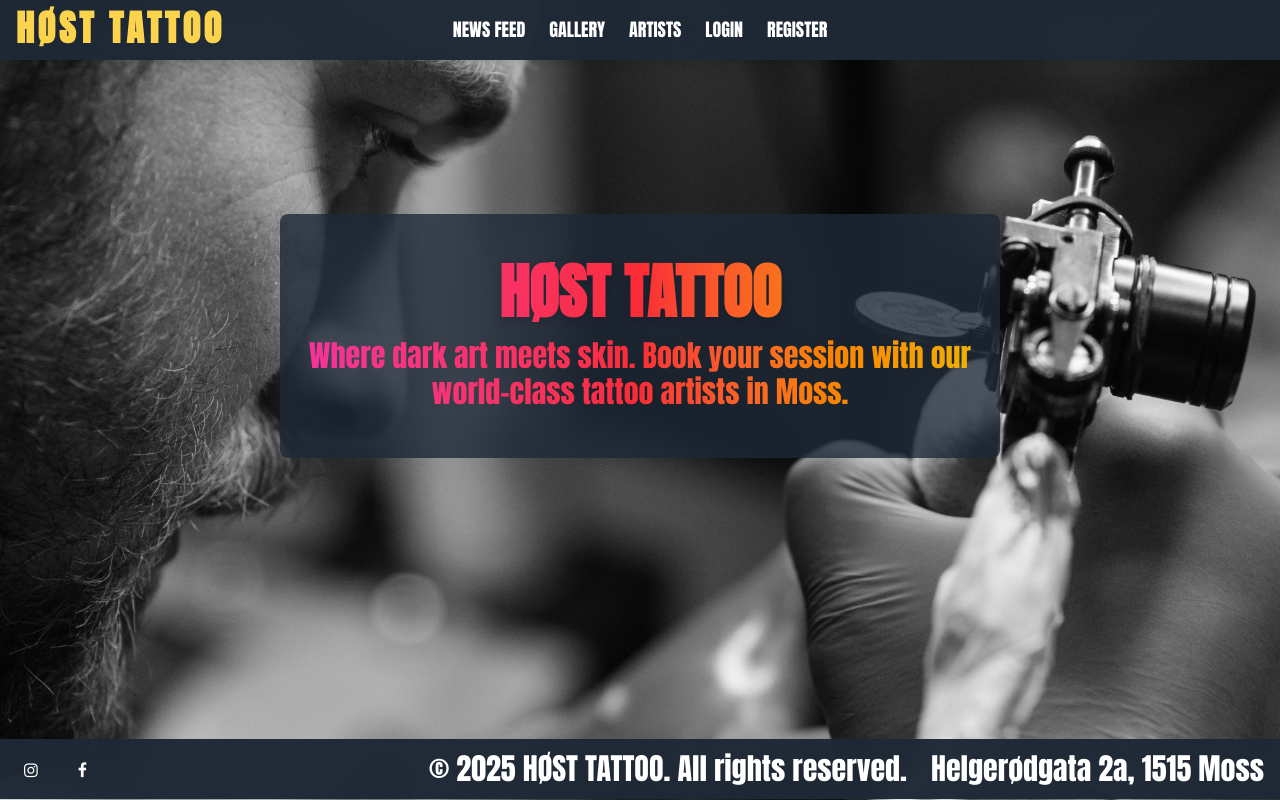
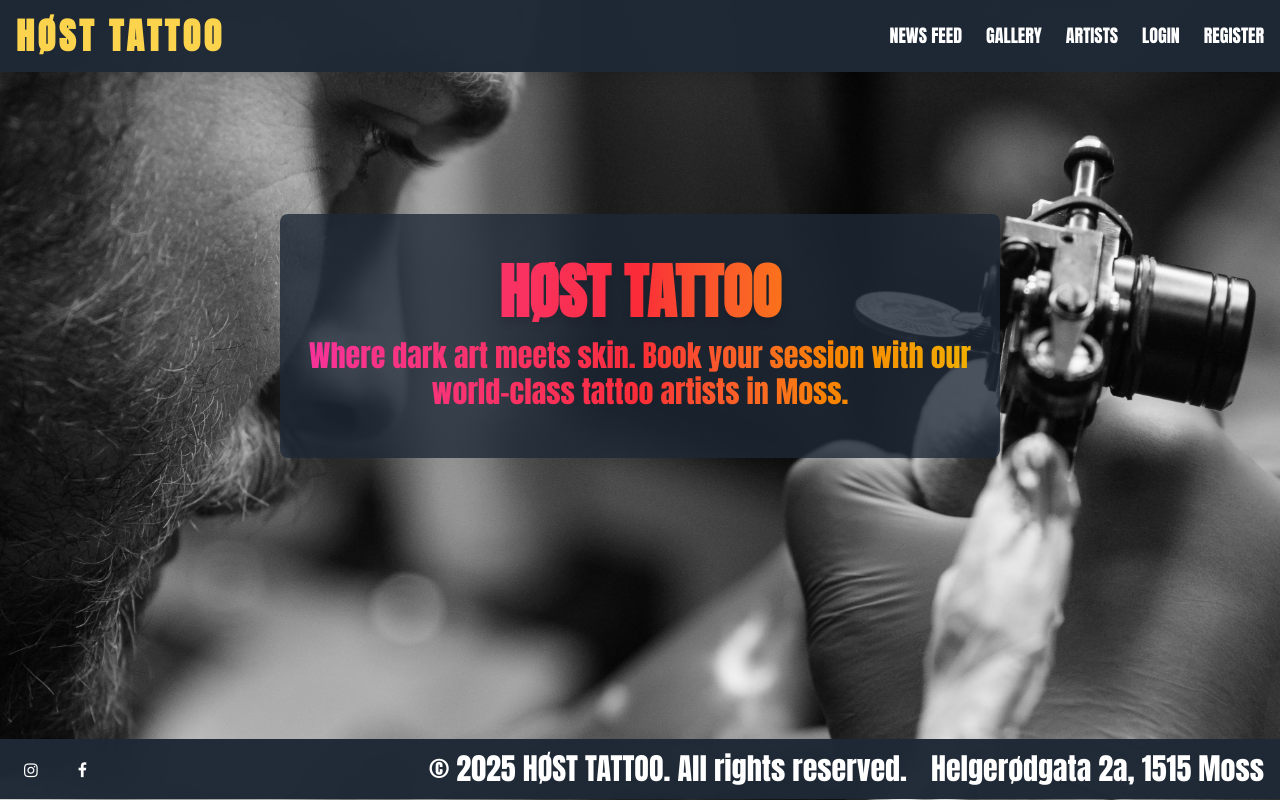
Before and after one commit to vladinson009/host-tattoo, a React (Vite) app: page / in a window 1280 px wide. Built offline with nearby package versions, Linux system fonts and the light colour scheme; a web font is replaced by a local one.

Commit message:
user frendly mobile version

```diff
--- a/src/components/header/Header.jsx
+++ b/src/components/header/Header.jsx
@@ -55,18 +55,18 @@ export default function Header() {
         <header className="bg-[rgba(31,41,55,0.98)] text-red-600 shadow-lg fixed w-full z-50">
             <div className="container mx-auto flex justify-between items-center p-4">
                 {/* Logo */}
-                <h1 className="absolute top-2 left-4 text-1xl sm:text-2xl md:text-3xl lg:text-4xl font-black tracking-widest transition duration-300 text-white hover:text-red-400"><NavLink
+                <h1 className="text-1xl sm:text-2xl md:text-3xl lg:text-4xl font-black tracking-widest transition duration-300 text-white hover:text-red-400"><NavLink
                     style={isActive}
                     onClick={setIsOpen.bind(null, false)} to="/" >{STUDIO_NAME}</NavLink></h1>
 
                 {/* Desktop Nav */}
-                <nav className="flex-grow justify-center hidden md:flex gap-6 items-center">
+                <nav className="hidden md:flex gap-6 items-center">
                     {filteredNavigation.map(renderNav)}
                 </nav>
                 {userSession &&
                     <div>
 
-                        <div onClick={toggleUserMenu} className="cursor-pointer flex items-center space-x-4 absolute top-2 right-4">
+                        <div onClick={toggleUserMenu} className="cursor-pointer flex items-center space-x-4">
                             {/* Profile Image */}
 
                             <em className="text-white text-md sm:text-sm md:text-md lg:text-2xl transition duration-300 hover:text-red-400">{userSession.username}</em>
```
